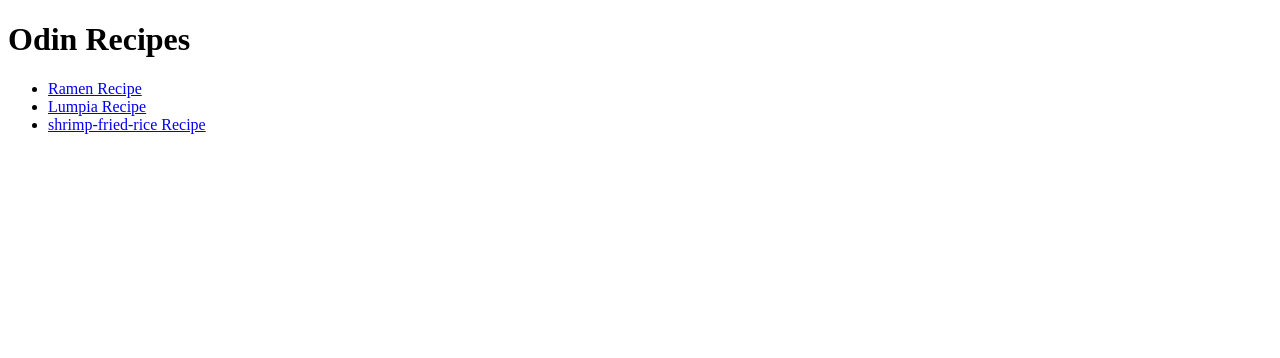
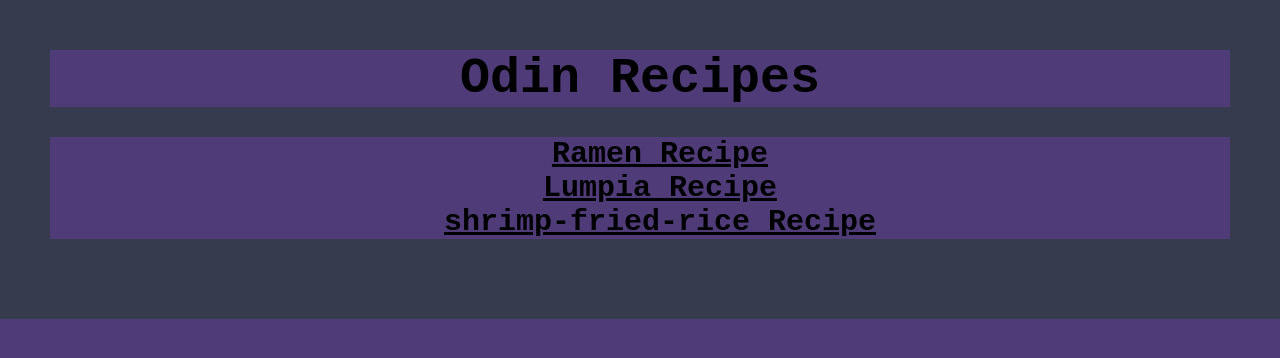
Before and after one commit to Not-Yet-Nixon/odin-recipes, a plain HTML site: page index.html in a window 1280 px wide. Drawn offline with Linux system fonts and the light colour scheme.

Commit message:
added css to the website

```diff
--- a/index.html
+++ b/index.html
@@ -4,13 +4,16 @@
     <meta charset="UTF-8">
     <meta name="viewport" content="width=device-width, initial-scale=1.0">
     <title>Odin recipes</title>
+    <link rel="stylesheet" href="styles.css">
 </head>
 <body>
+    <div class="box">
         <h1>Odin Recipes</h1>
         <ul>
             <li><a href="recipes/ramen.html">Ramen Recipe</a></li>
             <li><a href="recipes/lumpia.html">Lumpia Recipe</a></li>
             <li><a href="recipes/shrimp-fried-rice.html">shrimp-fried-rice Recipe</a></li>
         </ul>
+     </div>
 </body>
 </html>
--- /dev/null
+++ b/styles.css
@@ -0,0 +1,40 @@
+/* styles.css */
+body{
+    font-family: 'Courier New', Courier, monospace;
+    background-color: #000;
+    color: white;
+    background-color: red;
+    border: 20px;
+
+}
+html, body, h1, h2, h3, h4, h5, h6, p, ol, a {
+    background: #4f3b78;
+    margin: 0;
+    font-weight: bolder;
+    padding: 0;
+    box-sizing: border-box;
+    font-size: 30px;
+    text-align: center;
+    color:#000;
+  }
+
+h1 {
+    font-size: 50px;
+}
+
+.box {
+
+    list-style-position: inside;
+    background: #363b4e;
+    padding: 50px;
+}
+
+
+
+ul{
+    list-style: inside;
+    font-size: 30px;
+    background: #4f3b78;
+    text-align: center;
+    list-style: none;
+}
```
Also changed, not shown: recipes/lumpia.html (+1 -0 lines), recipes/ramen.html (+2 -1 lines), recipes/shrimp-fried-rice.html (+1 -0 lines). Lines whose indentation alone changed are shown as unchanged.
